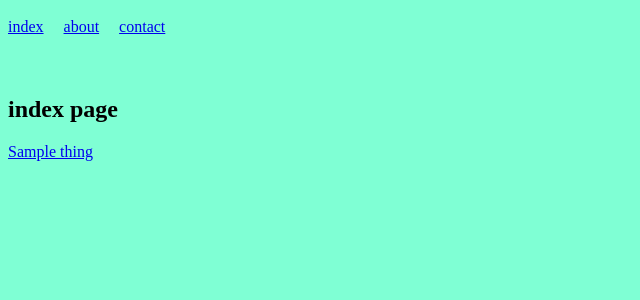
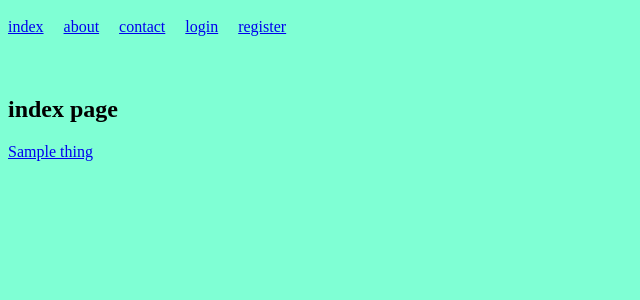
Before and after one commit to zachvalenta/hello-django1, a Django app: template zjvapp/templates/index.html in a window 1280 px wide. Shown: the top 300 px of the page, without its empty margins (0-640 px from the left). Run offline with Django 3.2, Linux system fonts and the light colour scheme; the template is opened without the code that fills it: most values are stand-ins (such as "Sample title", 1, 10 or a date in 2020).

Commit message:
add links to registration-redux views to navigation

```diff
--- a/zjvapp/templates/base.html
+++ b/zjvapp/templates/base.html
@@ -8,15 +8,26 @@
 </head>
 <body>
 
-    <!-- nav bc ul add left margin -->
     <nav class="nav-links">
+
+        <!-- main -->
         <li><a href="{% url 'index' %}">index</a></li>
         <li><a href="{% url 'about' %}">about</a></li>
         <li><a href="{% url 'contact' %}">contact</a></li>
+
+        <!-- auth -->
+        {% if user.is_authenticated %}
+        <li><a href="{% url 'auth_logout' %}">logout</a></li>
+        {% else %}
+        <li><a href="{% url 'auth_login' %}">login</a></li>
+        <!-- won't render unless inside if and/or behind user.is_authenticated -->
+        <li><a href="{% url 'registration_register' %}">register</a></li>
+        {% endif %}
+
     </nav>
 
     <div class="content">
-    {% block content %} {% endblock %}
+        {% block content %} {% endblock %}
     </div>
 
 </body>
```
